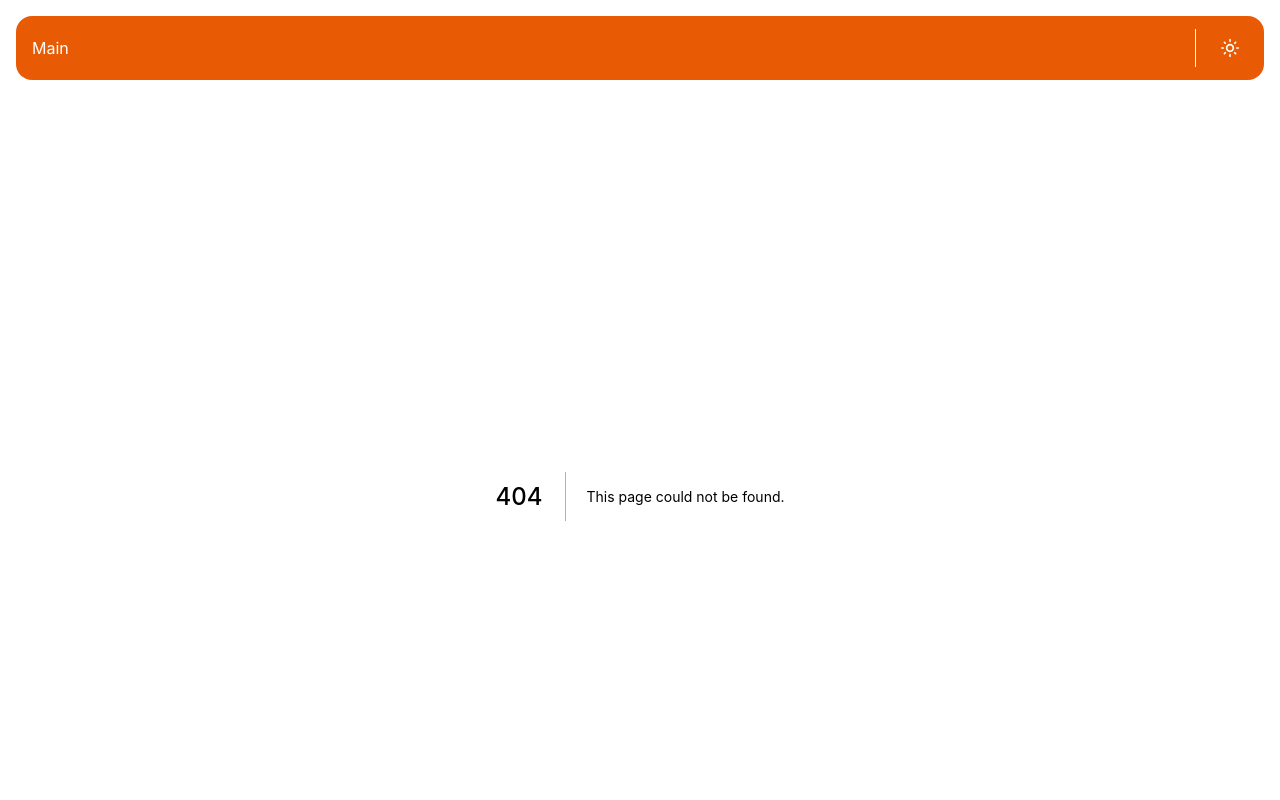
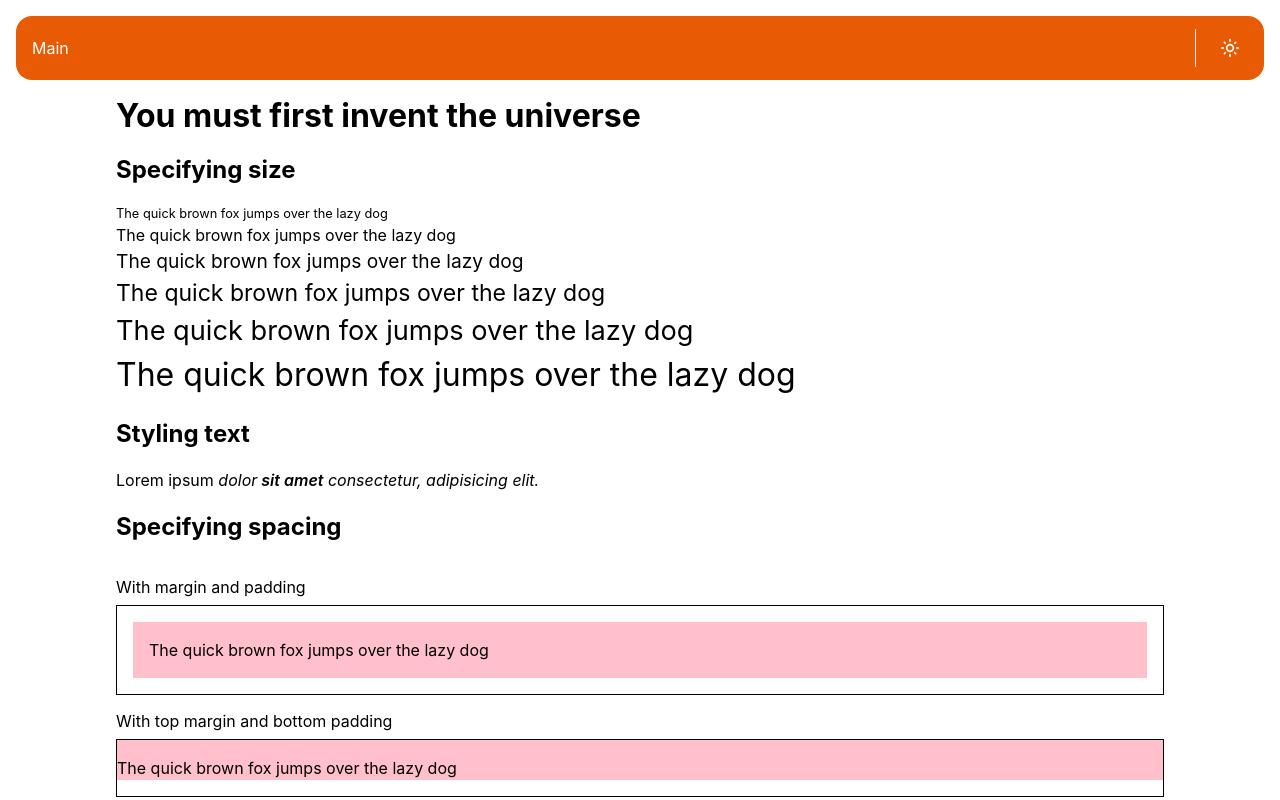
Before and after one commit to qroll/roll-web-lab, a Next.js app: page /components/typography in a window 1280 px wide. Before the commit this address had no page. Shown: the top 800 px of the page. Built offline with nearby package versions, Linux system fonts and the light colour scheme.

Commit message:
Add typography

```diff
--- /dev/null
+++ b/src/modules/theme/utils.ts
@@ -0,0 +1,45 @@
+import { css } from "styled-components";
+
+export type SpacingValues = "xs" | "s" | "m" | "l" | "auto";
+
+export interface SpacingProps {
+  m?: SpacingValues;
+  mt?: SpacingValues;
+  mr?: SpacingValues;
+  mb?: SpacingValues;
+  ml?: SpacingValues;
+  mx?: SpacingValues;
+  my?: SpacingValues;
+  p?: SpacingValues;
+  pt?: SpacingValues;
+  pr?: SpacingValues;
+  pb?: SpacingValues;
+  pl?: SpacingValues;
+  px?: SpacingValues;
+  py?: SpacingValues;
+}
+
+const spaceMap: Record<SpacingValues, string> = {
+  xs: "0.25rem",
+  s: "0.5rem",
+  m: "1rem",
+  l: "2rem",
+  auto: "auto",
+};
+
+export const layoutStyle = css<SpacingProps>`
+  ${(props) => props.m && `margin: ${spaceMap[props.m]};`}
+  ${(props) => props.mt && `margin-top: ${spaceMap[props.mt]};`}
+${(props) => props.mr && `margin-right: ${spaceMap[props.mr]};`}
+${(props) => props.mb && `margin-bottom: ${spaceMap[props.mb]};`}
+${(props) => props.ml && `margin-left: ${spaceMap[props.ml]};`}
+${(props) => props.my && `margin-top: ${spaceMap[props.my]}; margin-bottom: ${spaceMap[props.my]};`}
+${(props) => props.mx && `margin-left: ${spaceMap[props.mx]}; margin-right: ${spaceMap[props.mx]};`}
+${(props) => props.p && `padding: ${spaceMap[props.p]};`}
+${(props) => props.pt && `padding-top: ${spaceMap[props.pt]};`}
+${(props) => props.pr && `padding-right: ${spaceMap[props.pr]};`}
+${(props) => props.pb && `padding-bottom: ${spaceMap[props.pb]};`}
+${(props) => props.pl && `padding-left: ${spaceMap[props.pl]};`}
+${(props) => props.py && `padding-top: ${spaceMap[props.py]}; padding-bottom: ${spaceMap[props.py]};`}
+${(props) => props.px && `padding-left: ${spaceMap[props.px]}; padding-right: ${spaceMap[props.px]};`}
+`;
--- /dev/null
+++ b/src/modules/typography/type.tsx
@@ -0,0 +1,92 @@
+import React from "react";
+import styled, { css } from "styled-components";
+import { layoutStyle, SpacingProps } from "../theme/utils";
+
+type FontSize = "h100" | "h200" | "h300" | "h400" | "h500" | "h600" | "h700" | "h800";
+
+interface TypeProps {
+  $size: FontSize;
+  $bold?: boolean;
+  $semibold?: boolean;
+  $light?: boolean;
+  $italic?: boolean;
+}
+
+const sizeMap: Record<NonNullable<TypeProps["$size"]>, { fontSize: string; lineHeight: string }> = {
+  h100: { fontSize: "0.8rem", lineHeight: "1.5" },
+  h200: { fontSize: "1rem", lineHeight: "1.5" },
+  h300: { fontSize: "1.2rem", lineHeight: "1.5" },
+  h400: { fontSize: "1.44rem", lineHeight: "1.5" },
+  h500: { fontSize: "1.7rem", lineHeight: "1.5" },
+  h600: { fontSize: "2rem", lineHeight: "1.5" },
+  h700: { fontSize: "2.5em", lineHeight: "1.5" },
+  h800: { fontSize: "2.9rem", lineHeight: "1.5" },
+};
+
+const textStyle = css<TypeProps>`
+  font-size: ${(props) => sizeMap[props.$size].fontSize};
+  line-height: ${(props) => sizeMap[props.$size].lineHeight};
+`;
+
+interface TextProps extends React.HTMLAttributes<HTMLElement>, SpacingProps {
+  size?: TypeProps["$size"];
+  bold?: boolean;
+  semibold?: boolean;
+  light?: boolean;
+  italic?: boolean;
+}
+
+const BaseText = ({
+  defaultSize,
+  displayName,
+  element,
+}: {
+  defaultSize: TypeProps["$size"];
+  displayName: string;
+  element?: any;
+}) => {
+  const TextComponent = ({ children, size, bold, semibold, light, italic, ...props }: TextProps) => (
+    <StyledText
+      $size={size ?? defaultSize}
+      $bold={bold}
+      $semibold={semibold}
+      $light={light}
+      $italic={italic}
+      {...props}
+      as={element}
+    >
+      {children}
+    </StyledText>
+  );
+  TextComponent.displayName = displayName;
+  return TextComponent;
+};
+
+const Text = BaseText({ defaultSize: "h200", displayName: "Text" });
+const Inline = BaseText({ defaultSize: "h200", displayName: "Inline", element: "span" });
+const H1 = BaseText({ defaultSize: "h800", displayName: "H1", element: "h1" });
+const H2 = BaseText({ defaultSize: "h700", displayName: "H2", element: "h2" });
+const H3 = BaseText({ defaultSize: "h600", displayName: "H3", element: "h3" });
+const H4 = BaseText({ defaultSize: "h500", displayName: "H4", element: "h4" });
+const H5 = BaseText({ defaultSize: "h400", displayName: "H5", element: "h5" });
+const H6 = BaseText({ defaultSize: "h300", displayName: "H6", element: "h6" });
+
+const StyledText = styled.p<TypeProps & SpacingProps>`
+  ${textStyle}
+  ${layoutStyle}
+  ${(props) => props.$bold && "font-weight: 600;"}
+  ${(props) => props.$semibold && "font-weight: 500;"}
+  ${(props) => props.$light && "font-weight: 200;"}
+  ${(props) => props.$italic && "font-style: italic;"}
+`;
+
+export const Type = {
+  Text,
+  Inline,
+  H1,
+  H2,
+  H3,
+  H4,
+  H5,
+  H6,
+};
--- /dev/null
+++ b/src/pages/components/typography.tsx
@@ -0,0 +1,69 @@
+import { ReactNode } from "react";
+import styled from "styled-components";
+import { SpacingProps } from "../../modules/theme/utils";
+import { Type } from "../../modules/typography/type";
+
+export default function TypographyPage() {
+  return (
+    <Page>
+      <h1>You must first invent the universe</h1>
+      <br />
+      <h2>Specifying size</h2>
+      <br />
+      {(["h100", "h200", "h300", "h400", "h500", "h600"] as const).map((size) => (
+        <Type.Text key={size} size={size}>
+          The quick brown fox jumps over the lazy dog
+        </Type.Text>
+      ))}
+      <br />
+      <h2>Styling text</h2>
+      <br />
+      <Type.Text>
+        Lorem ipsum&nbsp;
+        <Type.Inline italic>
+          dolor<Type.Inline bold>&nbsp;sit amet</Type.Inline>&nbsp;consectetur, adipisicing elit.
+        </Type.Inline>
+      </Type.Text>
+      <br />
+      <h2>Specifying spacing</h2>
+      <br />
+      <Spacing m="m" p="m">
+        With margin and padding
+      </Spacing>
+      <Spacing mb="m" pt="m">
+        With top margin and bottom padding
+      </Spacing>
+      <Spacing my="m">With vertical margin</Spacing>
+      <Spacing mx="m">With horizontal margin</Spacing>
+    </Page>
+  );
+}
+
+function Spacing({ children, ...props }: { children: ReactNode } & SpacingProps) {
+  return (
+    <SpaceWrapper>
+      {children}
+      <Space>
+        <SpacedText {...props}>The quick brown fox jumps over the lazy dog</SpacedText>
+      </Space>
+    </SpaceWrapper>
+  );
+}
+
+const Page = styled.main`
+  margin: 1rem auto;
+  max-width: calc(1080px - 2rem);
+`;
+
+const SpacedText = styled(Type.Text)`
+  background-color: pink;
+`;
+
+const SpaceWrapper = styled.div`
+  margin: 1rem 0;
+`;
+
+const Space = styled.div`
+  border: 1px solid black;
+  margin-top: 0.5rem;
+`;
```
